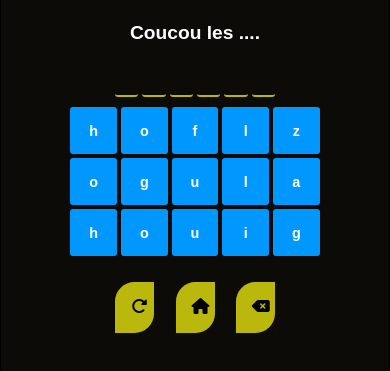
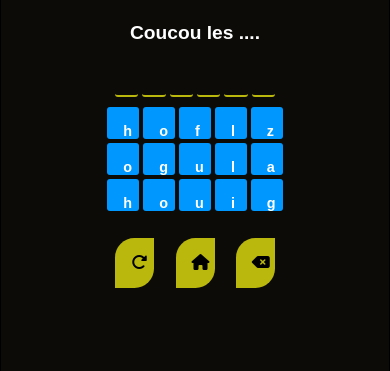
Before and after one commit to Lina-Manel/second-challenge-OMC, a plain HTML site: page omc.html in a window 390 px wide. Shown: the part 61-432 px from the top of the page. Drawn offline with Linux system fonts and the light colour scheme.

Commit message:
Update style.css

```diff
--- a/style.css
+++ b/style.css
@@ -220,8 +220,8 @@ button:hover {
   }
 
   .letter-btn {
-    width: 12vw;
-    height: 12vw;
+    width: 4vw;
+    height: 4vw;
     font-size: 0.9rem;
   }
 
```
